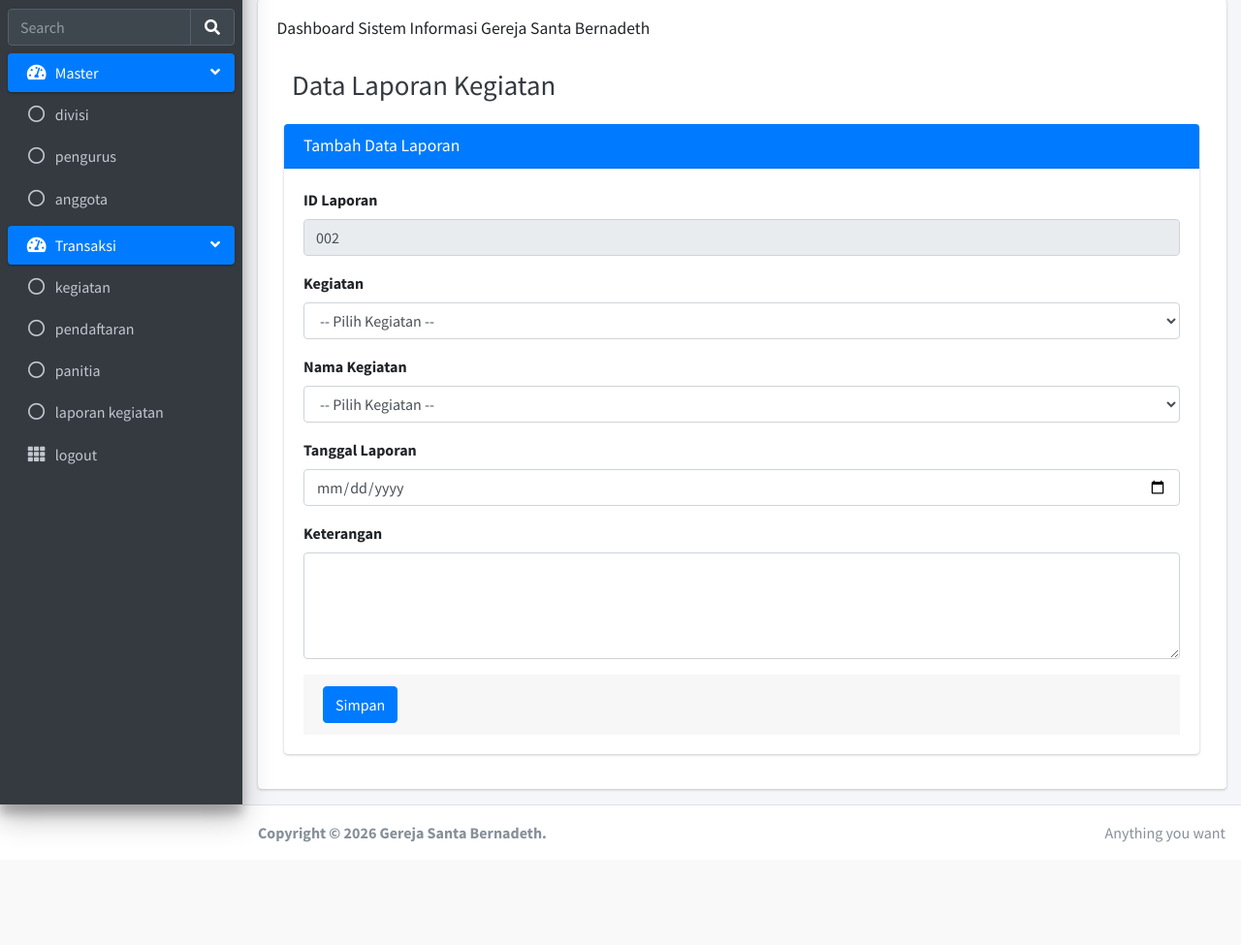
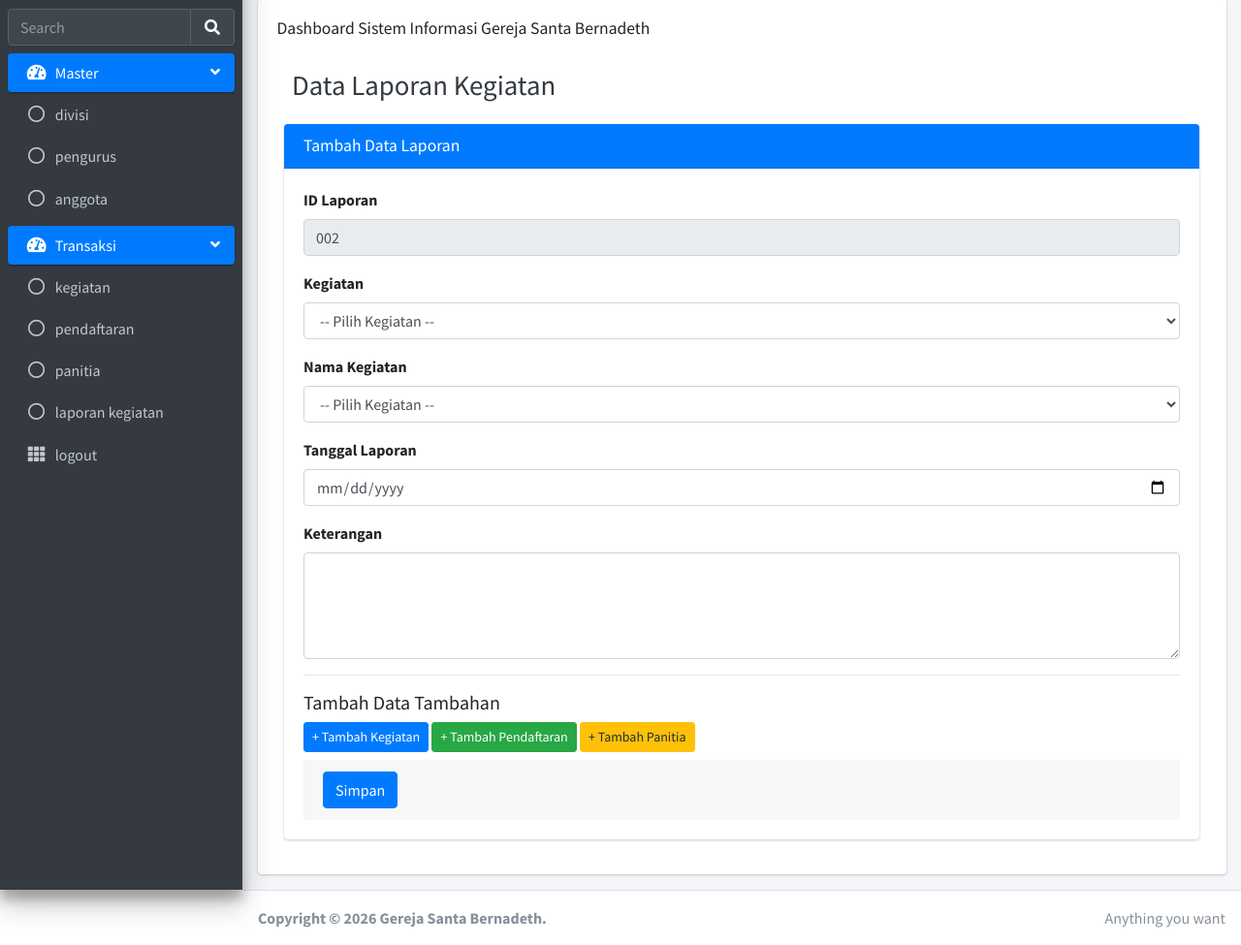
Before and after one commit to kevinn-hub/SistemManajemen-Inventaris-GerejaKatolik, a PHP site: page /index.php?page=tambah_laporan in a window 1280 px wide. Shown: the part 131-1106 px from the top of the page at 97% size. Before the commit the page ends 1000 px from the top, so only its background shows below. Run offline with PHP 8.4, Linux system fonts and the light colour scheme; a user stored in the database is signed in; data comes from the database, SQL or seed files in the repository; some libraries are stand-ins or nearby versions.

Commit message:
fist commit

```diff
--- a/page/tambah_laporan.php
+++ b/page/tambah_laporan.php
@@ -95,6 +95,15 @@ if (isset($_POST['tambah'])) {
             <textarea name="keterangan" class="form-control" rows="4"></textarea>
           </div>
 
+          <hr>
+          <h5>Tambah Data Tambahan</h5>
+
+        <button type="button" class="btn btn-primary btn-sm mb-2" onclick="tambahKegiatan()">+ Tambah Kegiatan</button>
+        <button type="button" class="btn btn-success btn-sm mb-2" onclick="tambahPendaftaran()">+ Tambah Pendaftaran</button>
+        <button type="button" class="btn btn-warning btn-sm mb-2" onclick="tambahPanitia()">+ Tambah Panitia</button>
+
+        <div id="form-dinamis"></div>
+
           <div class="card-footer">
             <input type="submit" name="tambah" value="Simpan" class="btn btn-primary">
           </div>
@@ -105,3 +114,88 @@ if (isset($_POST['tambah'])) {
     </div>
   </div>
 </section>
+
+<script>
+function tambahKegiatan(){
+    document.getElementById('form-dinamis').innerHTML += `
+    <div class="card mt-3">
+        <div class="card-header bg-primary text-white">
+            Data Kegiatan Tambahan
+        </div>
+        <div class="card-body">
+
+            <div class="form-group">
+                <label>Nama Kegiatan</label>
+                <input type="text" name="tambahan_kegiatan[]" class="form-control">
+            </div>
+
+            <div class="form-group">
+                <label>Deskripsi</label>
+                <textarea name="deskripsi_kegiatan[]" class="form-control"></textarea>
+            </div>
+
+            <div class="form-group">
+                <label>Tanggal Kegiatan</label>
+                <input type="date" name="tanggal_kegiatan[]" class="form-control">
+            </div>
+
+            <div class="form-group">
+                <label>Lokasi</label>
+                <input type="text" name="lokasi[]" class="form-control">
+            </div>
+
+            <div class="form-group">
+                <label>Kuota Peserta</label>
+                <input type="number" name="kuota[]" class="form-control">
+            </div>
+
+        </div>
+    </div>`;
+}
+
+
+function tambahPendaftaran(){
+    document.getElementById('form-dinamis').innerHTML += `
+    <div class="card mt-3">
+        <div class="card-header bg-success text-white">
+            Data Pendaftaran
+        </div>
+        <div class="card-body">
+
+            <div class="form-group">
+                <label>Nama Peserta</label>
+                <input type="text" name="nama_peserta[]" class="form-control">
+            </div>
+
+            <div class="form-group">
+                <label>No HP</label>
+                <input type="text" name="no_hp[]" class="form-control">
+            </div>
+
+        </div>
+    </div>`;
+}
+
+
+function tambahPanitia(){
+    document.getElementById('form-dinamis').innerHTML += `
+    <div class="card mt-3">
+        <div class="card-header bg-warning">
+            Data Panitia
+        </div>
+        <div class="card-body">
+
+            <div class="form-group">
+                <label>Nama Panitia</label>
+                <input type="text" name="nama_panitia[]" class="form-control">
+            </div>
+
+            <div class="form-group">
+                <label>Jabatan</label>
+                <input type="text" name="jabatan[]" class="form-control">
+            </div>
+
+        </div>
+    </div>`;
+}
+</script>
```
